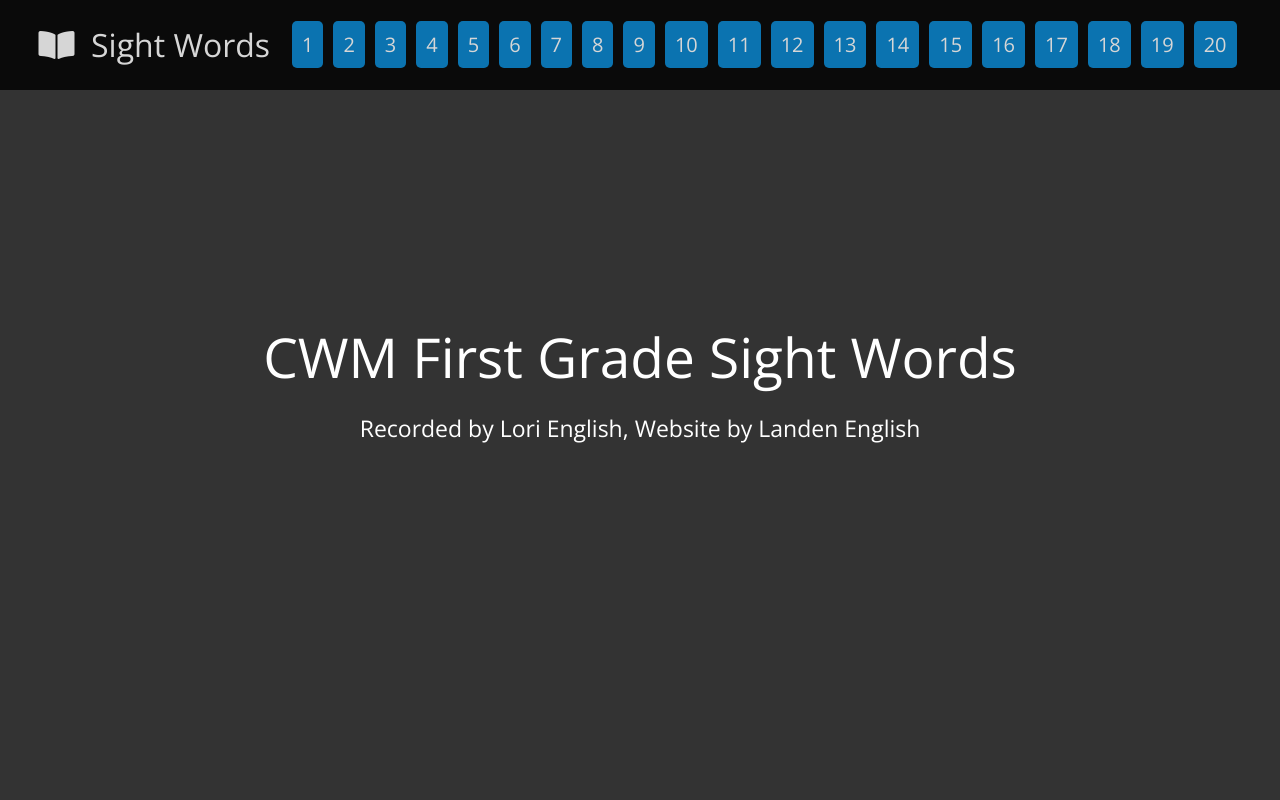
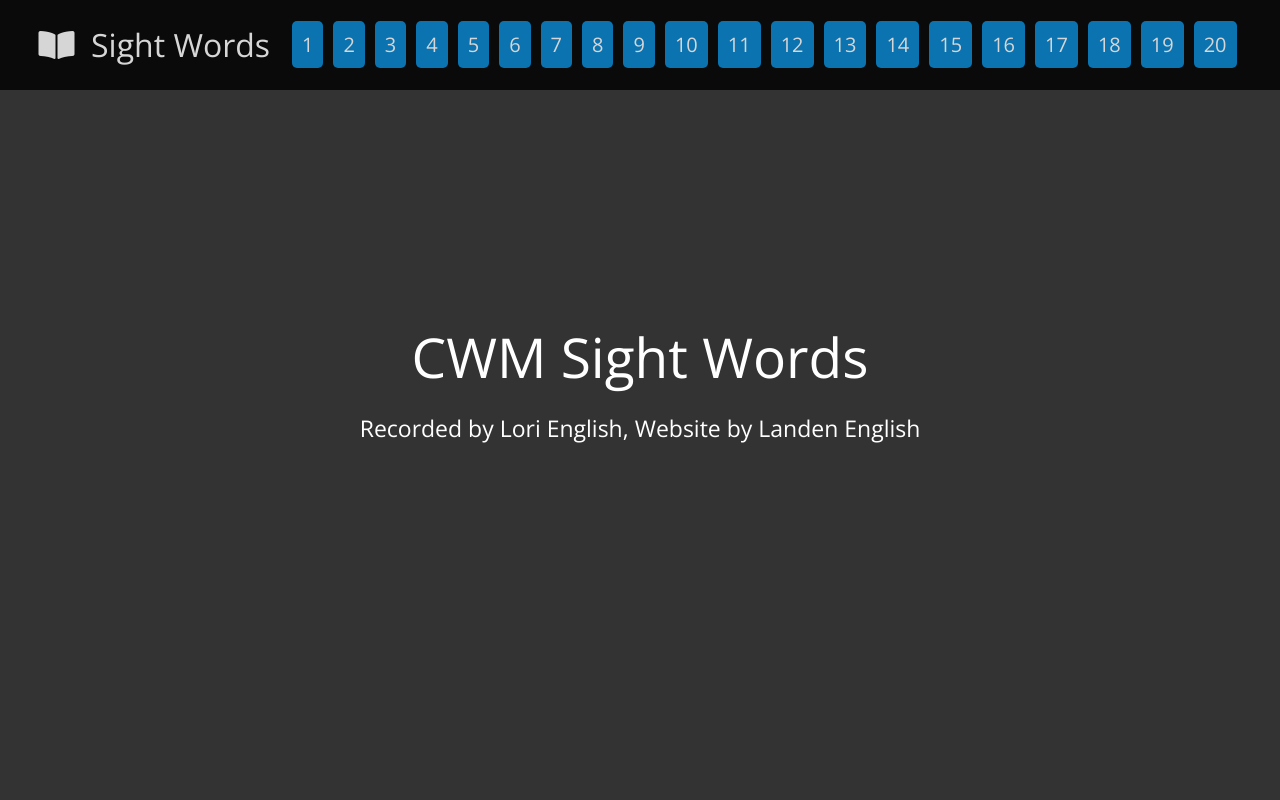
Before and after one commit to landenenglish/sightwords, a plain HTML site: page index.html in a window 1280 px wide. Shown: the top 800 px of the page. Drawn offline with nearby package versions, Linux system fonts and the light colour scheme.

Commit message:
deleted first

```diff
--- a/index.html
+++ b/index.html
@@ -13,7 +13,7 @@
     <link rel="shortcut icon" type="image/png" href="fav.ico"/>
 
   <link rel="stylesheet" href="style.css" />
-  <title>1st Grade Sight Words</title>
+  <title>Sight Words</title>
 </head>
 <body id="home">
   <header class="hero">
@@ -48,7 +48,7 @@
     </div>
 
     <div class="content">
-      <h1>CWM First Grade Sight Words</h1>
+      <h1>CWM Sight Words</h1>
       <p>Recorded by Lori English, Website by Landen English</p>
     </div>
   </header>
```
